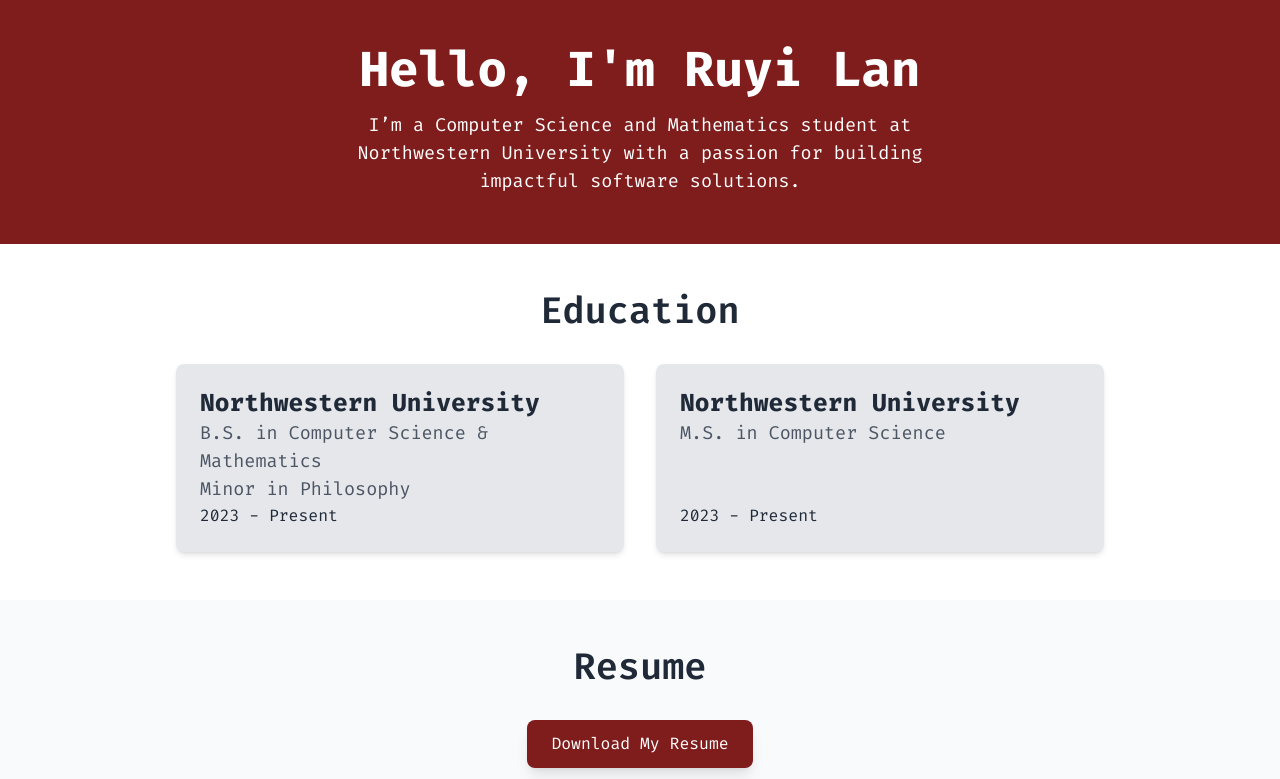
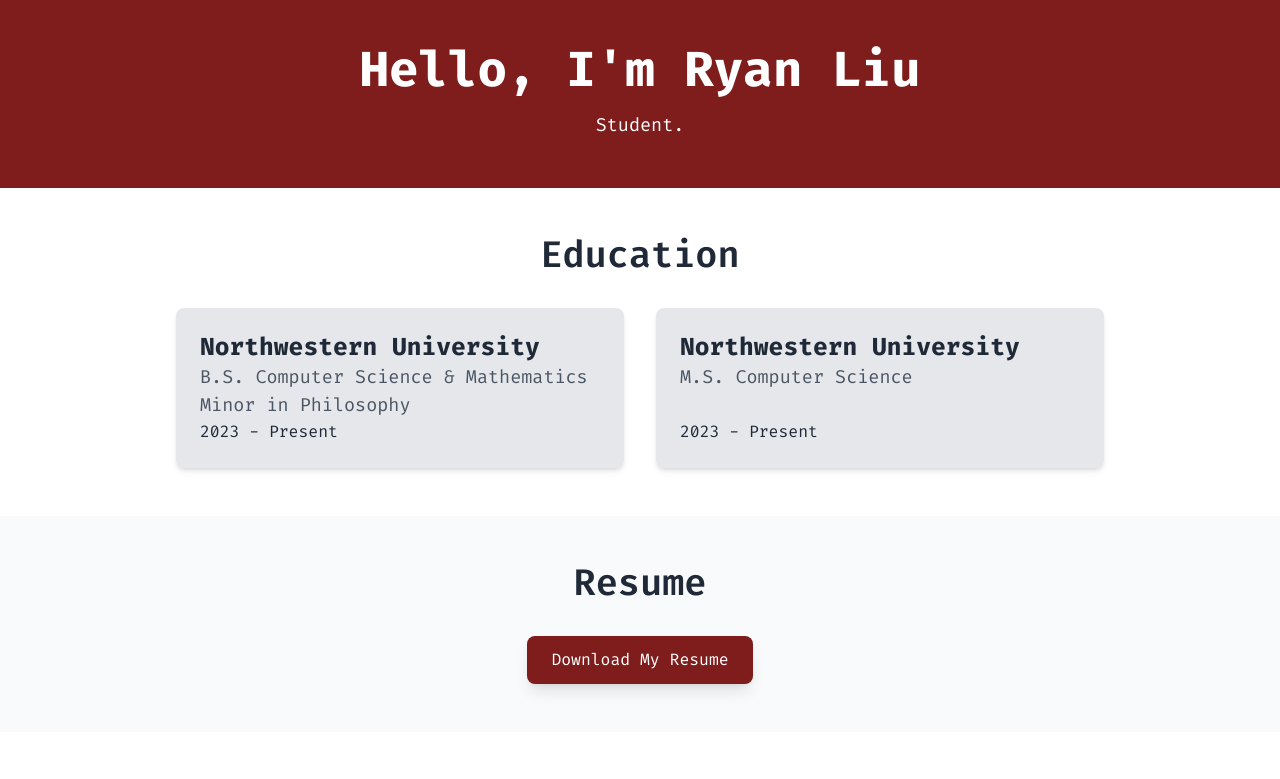
Before and after one commit to rliu2400/rliu.xyz, a Next.js app: page / in a window 1280 px wide. Shown: the top 779 px of the page. Built offline with nearby package versions, Linux system fonts and the light colour scheme.

Commit message:
changes (these commit comments are high quality)

```diff
--- a/src/app/page.tsx
+++ b/src/app/page.tsx
@@ -12,13 +12,13 @@ export default function Home() {
                 <div className="flex flex-col md:flex-row justify-center items-stretch gap-8">
                     <div className="bg-gray-200 p-6 rounded-lg shadow-md max-w-md flex-grow flex flex-col">
                         <h3 className="text-2xl font-bold">Northwestern University</h3>
-                        <p className="text-lg text-gray-600">B.S. in Computer Science & Mathematics</p>
+                        <p className="text-lg text-gray-600">B.S. Computer Science & Mathematics</p>
                         <p className="text-lg text-gray-600">Minor in Philosophy</p>
                         <p className="text-md mt-auto">2023 - Present</p>
                     </div>
                     <div className="bg-gray-200 p-6 rounded-lg shadow-md max-w-md flex-grow flex flex-col">
                         <h3 className="text-2xl font-bold">Northwestern University</h3>
-                        <p className="text-lg text-gray-600">M.S. in Computer Science</p>
+                        <p className="text-lg text-gray-600">M.S. Computer Science</p>
                         <p className="text-md mt-auto">2023 - Present</p>
                     </div>
                 </div>
@@ -96,7 +96,7 @@ export default function Home() {
                     <div className="flex gap-6 mt-4">
                         {/* Add social media icons or links */}
                         <a
-                            href="https://linkedin.com/in/yourusername"
+                            href="https://linkedin.com/in/rliu2400"
                             target="_blank"
                             rel="noopener noreferrer"
                             className="text-white hover:text-gray-300"
@@ -104,7 +104,7 @@ export default function Home() {
                             LinkedIn
                         </a>
                         <a
-                            href="https://github.com/yourusername"
+                            href="https://github.com/rliu2400"
                             target="_blank"
                             rel="noopener noreferrer"
                             className="text-white hover:text-gray-300"
--- a/src/components/Header.tsx
+++ b/src/components/Header.tsx
@@ -3,9 +3,9 @@
 export default function Header() {
     return (
         <header className="w-full bg-red-900 text-white py-12 flex flex-col items-center">
-            <h1 className="text-5xl font-bold mb-4">Hello, I'm Ruyi Lan</h1>
+            <h1 className="text-5xl font-bold mb-4">Hello, I'm Ryan Liu</h1>
             <p className="text-lg text-center max-w-2xl">
-                I’m a Computer Science and Mathematics student at Northwestern University with a passion for building impactful software solutions.
+            Student.
             </p>
         </header>
     );
```
